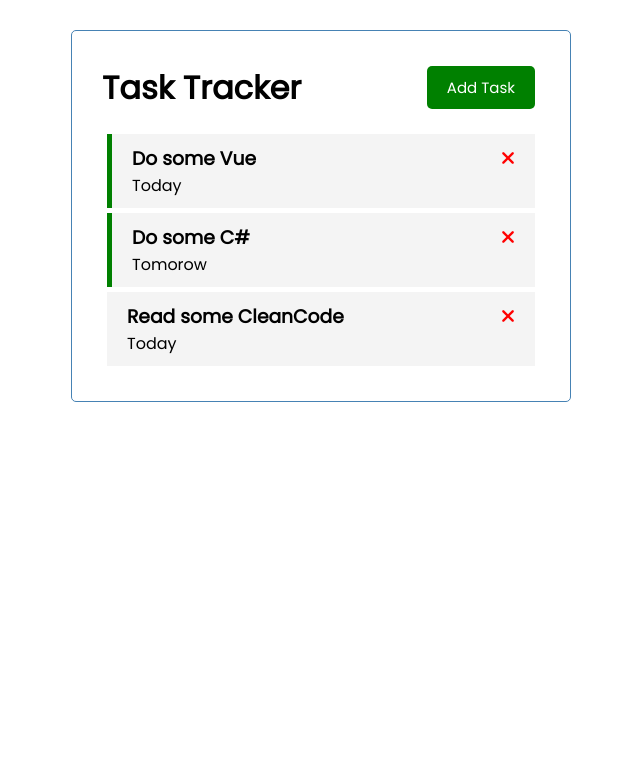
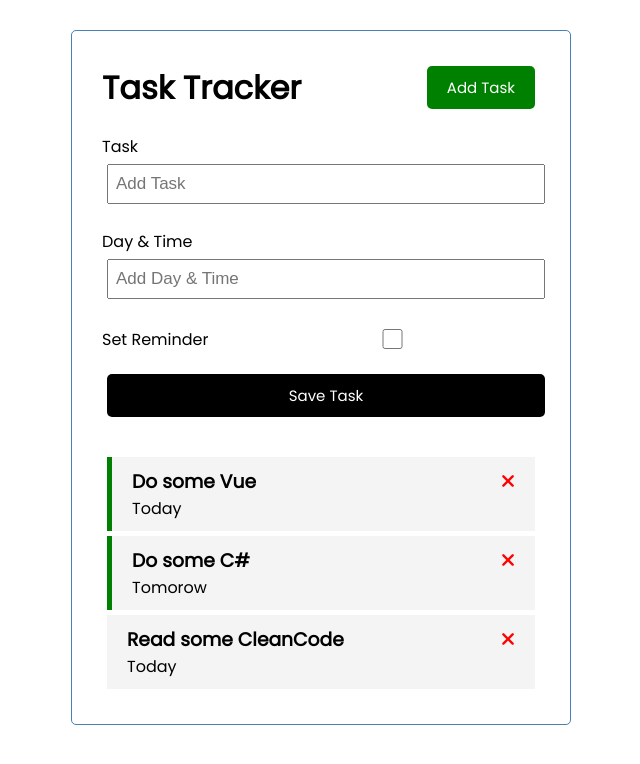
Before and after one commit to chinhquoc01/vue-crash-2022, a Vue app: page / in a window 1280 px wide. Shown: the top 764 px of the page, without its empty margins (319-959 px from the left). Built offline with nearby package versions, Linux system fonts and the light colour scheme.

Commit message:
add task

```diff
--- a/src/App.vue
+++ b/src/App.vue
@@ -1,6 +1,7 @@
 <template>
 <div class="container">
   <Header title="Task Tracker"/>
+  <AddTask @add-task="addTask"/>
   <Tasks @toggle-reminder="toggleReminder" @delete-task="deleteTask" :tasks="tasks"/>
 </div>
 </template>
@@ -8,11 +9,12 @@
 <script>
 import Header from './components/Header.vue'
 import Tasks from './components/Tasks.vue'
+import AddTask from './components/AddTask.vue'
 
 export default {
   name: 'App',
   components: {
-    Header, Tasks
+    Header, Tasks, AddTask
   },
   data() {
     return {
@@ -28,6 +30,9 @@
       this.tasks = this.tasks.map(task =>
         task.id == id ? { ...task, reminder: !task.reminder} : task
       )
+    },
+    addTask(newTask) {
+      this.tasks = [...this.tasks, newTask]
     }
   },
   created() {
--- /dev/null
+++ b/src/components/AddTask.vue
@@ -0,0 +1,88 @@
+<template>
+  <form @submit="onSubmit" class="add-form">
+    <div class="form-control">
+      <label>Task</label>
+      <input v-model="text" type="text" name="text" placeholder="Add Task" />
+    </div>
+    <div class="form-control">
+      <label>Day & Time</label>
+      <input
+        v-model="day"
+        type="text"
+        name="day"
+        placeholder="Add Day & Time"
+      />
+    </div>
+    <div class="form-control form-control-check">
+      <label>Set Reminder</label>
+      <input v-model="reminder" type="checkbox" name="reminder" />
+    </div>
+
+    <input type="submit" value="Save Task" class="btn btn-block" />
+  </form>
+</template>
+
+<script>
+export default {
+    name: 'AddTask',
+    data() {
+        return {
+            text: '',
+            day: '',
+            reminder: false
+        }
+    },
+    methods: {
+        onSubmit(e) {
+            e.preventDefault()
+            if(!this.text) {
+                alert('Please add a task')
+                return
+            }
+            const newTask = {
+                id: Math.floor(Math.random() * 10000),
+                text: this.text,
+                day: this.day,
+                reminder: this.reminder
+            }
+
+            this.text = ''
+            this.day = ''
+            this.reminder = false
+
+            this.$emit('add-task', newTask)
+        }
+    }
+}
+</script>
+
+<style scoped>
+.add-form {
+  margin-bottom: 40px;
+}
+.form-control {
+  margin: 20px 0;
+}
+.form-control label {
+  display: block;
+}
+.form-control input {
+  width: 100%;
+  height: 40px;
+  margin: 5px;
+  padding: 3px 7px;
+  font-size: 17px;
+}
+.form-control-check {
+  display: flex;
+  align-items: center;
+  justify-content: space-between;
+}
+.form-control-check label {
+  flex: 1;
+}
+.form-control-check input {
+  flex: 2;
+  height: 20px;
+}
+</style>
```
